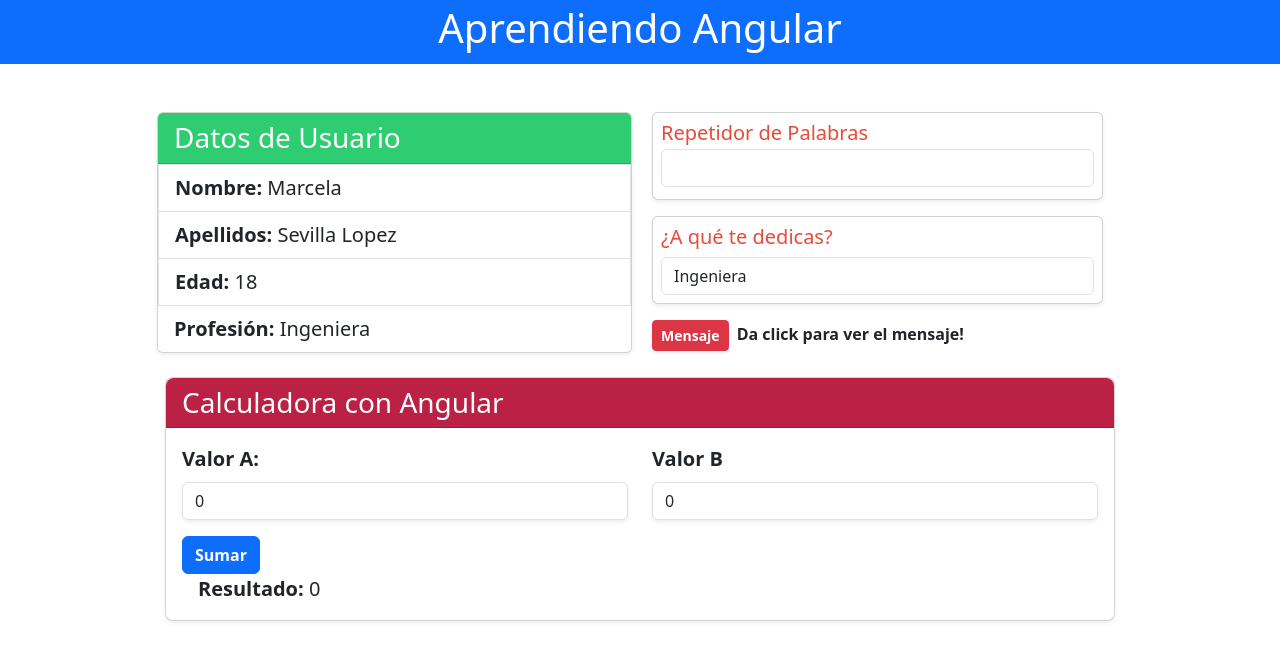
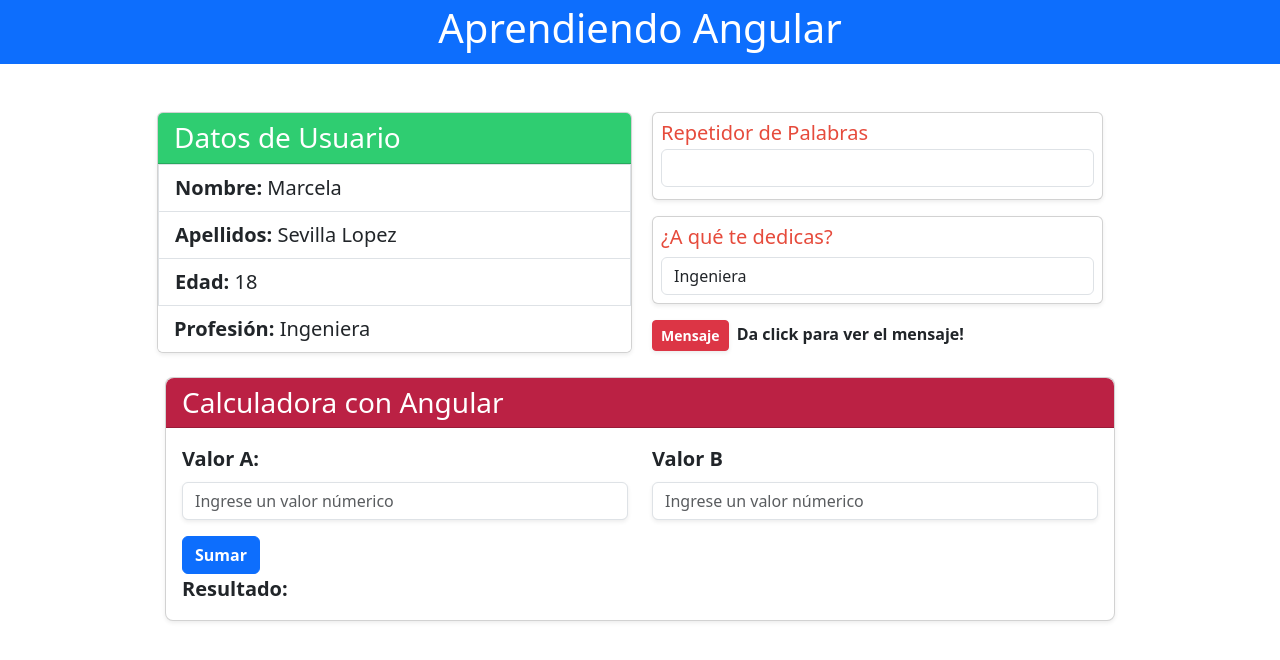
Before and after one commit to Marcela-Sevilla/Angular-App, an Angular app: page / in a window 1280 px wide. Shown: the top 660 px of the page. Built offline with nearby package versions, Linux system fonts and the light colour scheme.

Commit message:
Actualizando componentes

```diff
--- a/src/app/calculadora/calculadora.component.ts
+++ b/src/app/calculadora/calculadora.component.ts
@@ -8,8 +8,8 @@
 export class CalculadoraComponent {
   @Output() valorTotal = new EventEmitter<number>();
 
-  valorA: number = 0;
-  valorB: number = 0;
+  valorA: number;
+  valorB: number;
 
   calcularSuma(){
     let total = this.valorA + this.valorB;
--- a/src/app/personas/personas.component.html
+++ b/src/app/personas/personas.component.html
@@ -54,17 +54,10 @@
       </h3>
 
       <div class="card-body rounded-3">
-
-        <div class="row">
-
+        <div>
           <app-calculadora (valorTotal)="sumaTotal($event)"></app-calculadora>
-
-          <div>
-            <app-resultado [total]="total"></app-resultado>
-          </div>
-
+          <app-resultado [total]="total"></app-resultado>
         </div>
-
       </div>
 
     </section>
--- a/src/app/personas/personas.component.ts
+++ b/src/app/personas/personas.component.ts
@@ -8,10 +8,10 @@
 export class PersonasComponent{
 
     deshabilitar: boolean = false;
-    mensaje: string = '';
+    mensaje: string;
     titulo: string = 'Ingeniera';
     mostrar: boolean = false;
-    total: number =0;
+    total: number;
 
     mostrarMensaje(){
         this.mostrar = true;
--- a/src/app/resultado/resultado.component.html
+++ b/src/app/resultado/resultado.component.html
@@ -1 +1 @@
-<span class="fs-5 ms-3"><span class="fw-semibold">Resultado: </span>{{total}}</span>
+<span class="fs-5"><span class="fw-semibold">Resultado: </span>{{total}}</span>
--- a/tsconfig.json
+++ b/tsconfig.json
@@ -2,6 +2,7 @@
 {
   "compileOnSave": false,
   "compilerOptions": {
+    "strictPropertyInitialization": false,
     "baseUrl": "./",
     "outDir": "./dist/out-tsc",
     "forceConsistentCasingInFileNames": true,
```
